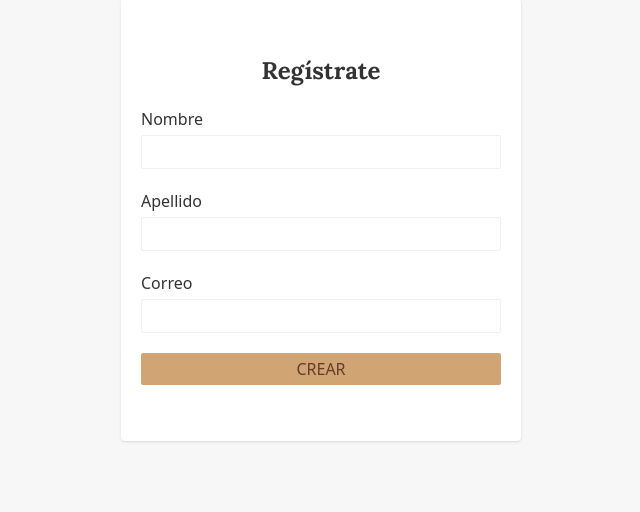
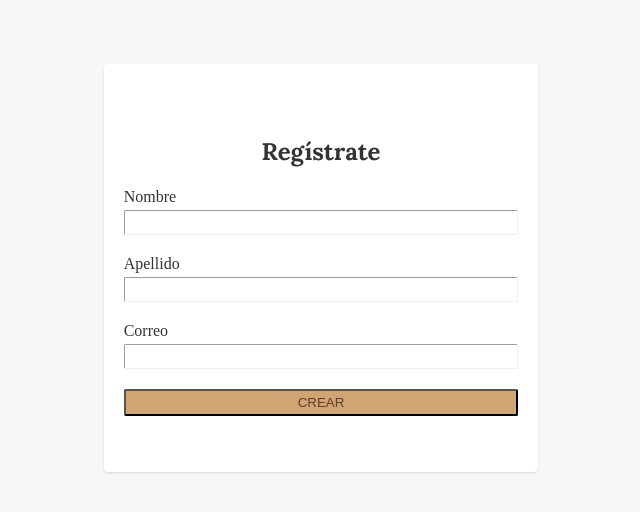
Before and after one commit to JavierYami/relojeria, a React (Vite) app in the folder client/: page / in a window 1280 px wide. Shown: the part 180-692 px from the top of the page, without its empty margins (319-959 px from the left). Built offline with nearby package versions, Linux system fonts and the light colour scheme.

Commit message:
se agrega fuente inter

```diff
--- a/client/src/index.css
+++ b/client/src/index.css
@@ -1,8 +1,5 @@
 @import url('https://fonts.googleapis.com/css2?family=Lora:ital,wght@0,400..700;1,400..700&display=swap');
+@import url('https://fonts.googleapis.com/css2?family=Inter:wght@100..900&display=swap')
 @tailwind base;
 @tailwind components;
 @tailwind utilities;
-
-*{
-    /* font-family: "EB Garamond", serif; */
-}
```
